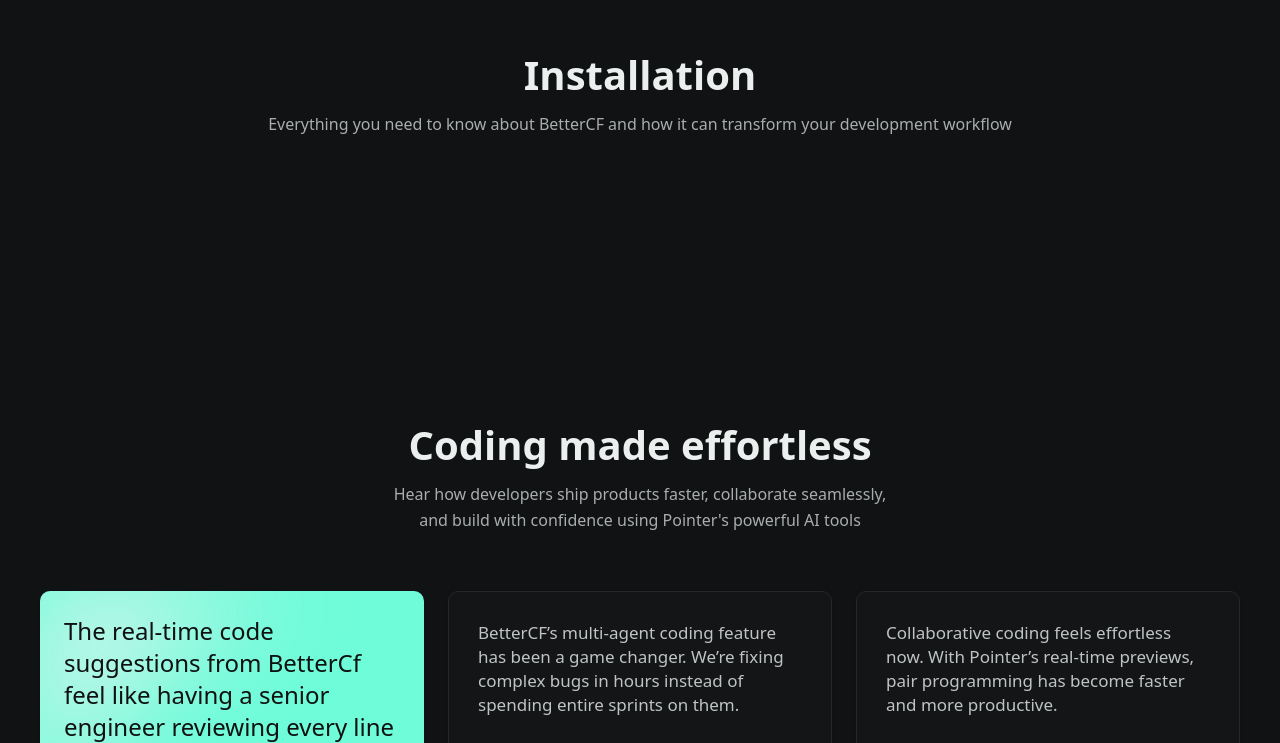
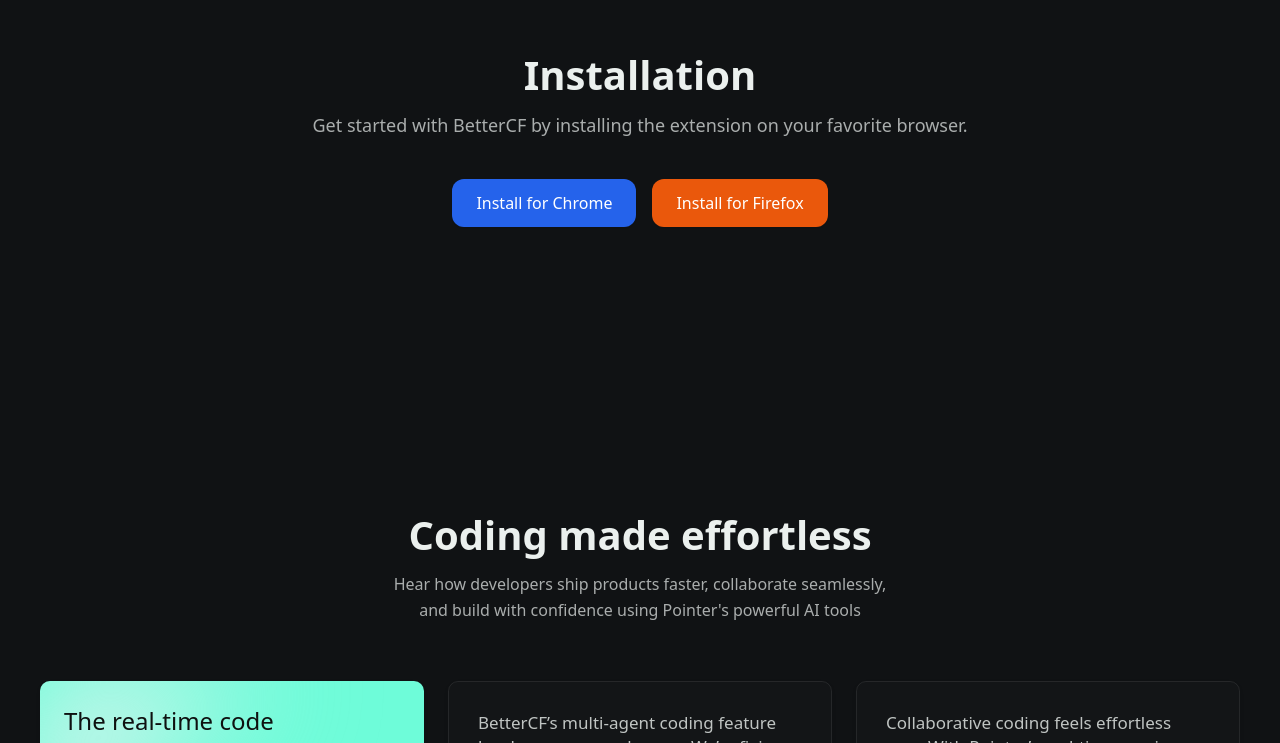
Before and after one commit to saikat709/better-cf-web, a Next.js app: page / in a window 1280 px wide. Shown: the part 3820-4563 px from the top of the page. Built offline with nearby package versions, Linux system fonts and the light colour scheme.

Commit message:
feat: add installation links for Chrome and Firefox

```diff
--- a/components/installation.tsx
+++ b/components/installation.tsx
@@ -1,14 +1,24 @@
+import Link from "next/link"
+
 export default function Installation() {
     return (
-        <section id="installation" className="w-full px-5 overflow-hidden flex flex-col justify-start py-6 md:py-8 lg:py-14">
+        <section id="installation" className="w-full px-5 overflow-hidden flex flex-col justify-start items-center py-6 md:py-8 lg:py-14">
             <div className="self-stretch py-6 md:py-8 lg:py-14 flex flex-col justify-center items-center gap-2">
-                <div className="flex flex-col justify-start items-center gap-4">
-                    <h2 className="text-center text-foreground text-3xl md:text-4xl lg:text-[40px] font-semibold leading-tight md:leading-tight lg:leading-[40px]">
+                <div className="flex flex-col justify-start items-center gap-4 max-w-2xl text-center">
+                    <h2 className="text-foreground text-3xl md:text-4xl lg:text-[40px] font-semibold leading-tight">
                         Installation
                     </h2>
-                    <p className="self-stretch text-center text-muted-foreground text-sm md:text-sm lg:text-base font-medium leading-[18.20px] md:leading-relaxed lg:leading-relaxed">
-                        Everything you need to know about BetterCF and how it can transform your development workflow
+                    <p className="text-muted-foreground text-sm md:text-lg font-medium">
+                        Get started with BetterCF by installing the extension on your favorite browser.
                     </p>
+                    <div className="flex flex-col sm:flex-row gap-4 mt-6">
+                        <Link href="https://chrome.google.com/webstore" target="_blank" rel="noopener noreferrer" className="bg-blue-600 hover:bg-blue-700 text-white px-6 py-3 rounded-xl font-medium shadow-sm transition-all flex items-center justify-center gap-2">
+                            Install for Chrome
+                        </Link>
+                        <Link href="https://addons.mozilla.org/" target="_blank" rel="noopener noreferrer" className="bg-orange-600 hover:bg-orange-700 text-white px-6 py-3 rounded-xl font-medium shadow-sm transition-all flex items-center justify-center gap-2">
+                            Install for Firefox
+                        </Link>
+                    </div>
                 </div>
             </div>
         </section>
```
